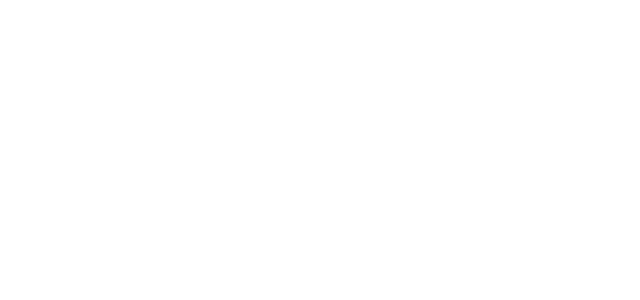
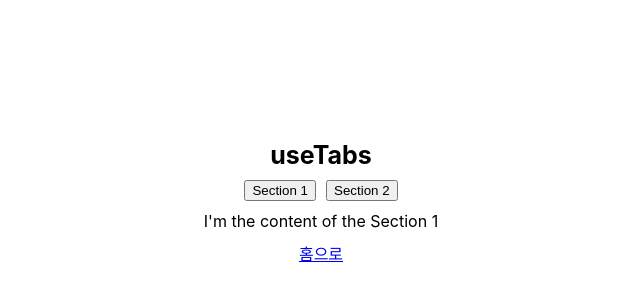
Before and after one commit to outclassstudio/custom-hooks, a React (Create React App) app: page /usetabs in a window 1280 px wide. Before the commit this address had no page. Shown: the part 198-498 px from the top of the page, without its empty margins (319-959 px from the left). Built offline with nearby package versions, Linux system fonts and the light colour scheme.

Commit message:
Feat: useTabs

```diff
--- a/package.json
+++ b/package.json
@@ -14,6 +14,7 @@
     "react-dom": "^18.2.0",
     "react-router-dom": "^6.4.5",
     "react-scripts": "5.0.1",
+    "styled-components": "^5.3.6",
     "typescript": "^4.9.4",
     "web-vitals": "^2.1.4"
   },
@@ -40,5 +41,8 @@
       "last 1 firefox version",
       "last 1 safari version"
     ]
+  },
+  "devDependencies": {
+    "@types/styled-components": "^5.1.26"
   }
 }
--- a/src/App.css
+++ /dev/null
@@ -1,38 +0,0 @@
-.App {
-  text-align: center;
-}
-
-.App-logo {
-  height: 40vmin;
-  pointer-events: none;
-}
-
-@media (prefers-reduced-motion: no-preference) {
-  .App-logo {
-    animation: App-logo-spin infinite 20s linear;
-  }
-}
-
-.App-header {
-  background-color: #282c34;
-  min-height: 100vh;
-  display: flex;
-  flex-direction: column;
-  align-items: center;
-  justify-content: center;
-  font-size: calc(10px + 2vmin);
-  color: white;
-}
-
-.App-link {
-  color: #61dafb;
-}
-
-@keyframes App-logo-spin {
-  from {
-    transform: rotate(0deg);
-  }
-  to {
-    transform: rotate(360deg);
-  }
-}
--- a/src/App.tsx
+++ b/src/App.tsx
@@ -1,7 +1,7 @@
 import { BrowserRouter, Routes, Route } from 'react-router-dom';
-import './App.css';
 import Main from './pages/main';
 import UseInputPage from './pages/useInputPage';
+import UseTabsPage from './pages/useTabsPage';
 
 function App() {
   return (
@@ -9,6 +9,7 @@
       <Routes>
         <Route path="/" element={<Main/>}/>
         <Route path="/useinput" element={<UseInputPage/>}/>
+        <Route path="/usetabs" element={<UseTabsPage/>}/>
       </Routes>
     </BrowserRouter>
   );
--- /dev/null
+++ b/src/hooks/useTabs.tsx
@@ -0,0 +1,16 @@
+import { useState } from "react"
+
+const useTabs = (initalTab:number, allTabs:any) => {
+  const [currentIdx, setCurrentIdx] = useState(initalTab)
+
+  if(!allTabs || !Array.isArray(allTabs)) {
+    return
+  }
+
+  return {
+    currentItem: allTabs[currentIdx],
+    changeItem: setCurrentIdx
+  }
+}
+
+export default useTabs
--- a/src/pages/main.tsx
+++ b/src/pages/main.tsx
@@ -1,11 +1,32 @@
 import {useNavigate} from "react-router-dom"
+import styled from "styled-components"
+import { FlexColumnDivCentered } from "../style/utility.style"
 
 const Main = () => {
   const navigate = useNavigate()
 
-  return <div>
-    <button onClick={() => navigate("/useinput")}>useInput</button>
-  </div>
+  return (
+    <MainContainer>
+      <MainTitle>My Custom Hooks</MainTitle>
+      <HookBtn onClick={() => navigate("/useinput")}>useInput</HookBtn>
+      <HookBtn onClick={() => navigate("/usetabs")}>useTabs</HookBtn>
+    </MainContainer>
+  )
 }
 
 export default Main
+
+const MainContainer = styled(FlexColumnDivCentered)`
+  height: 100vh;
+  gap: 10px;
+`
+const MainTitle = styled.div`
+  font-size: 25px;
+  font-weight: 700;
+`
+const HookBtn = styled.button`
+  width: 215px;
+  height: 42px;
+  font-size: 16px;
+  font-weight: 600;
+`
--- a/src/pages/useInputPage.tsx
+++ b/src/pages/useInputPage.tsx
@@ -1,13 +1,29 @@
+import styled from "styled-components"
 import useInput from "../hooks/useInput"
+import { FlexColumnDivCentered, Title } from "../style/utility.style"
+import { Link } from "react-router-dom"
 
 const UseInputPage = () => {
   const maxLen = (value:string) => value.length <= 10
   const name = useInput("Mr", maxLen)
 
-  return <div>
-    <h1>useInput</h1>
-    <input placeholder="Name" {...name}/>
-  </div>
+  return(
+    <UseInputContainer>
+      <Title>useInput</Title>
+      <Input placeholder="Name" {...name}/>
+      <Link to="/">홈으로</Link>
+    </UseInputContainer>
+  )
 }
 
 export default UseInputPage
+
+const UseInputContainer = styled(FlexColumnDivCentered)`
+  height: 100vh;
+  gap: 10px;
+`
+const Input = styled.input`
+  width: 200px;
+  height: 20px;
+  padding: 10px;
+`
--- /dev/null
+++ b/src/pages/useTabsPage.tsx
@@ -0,0 +1,40 @@
+import styled from "styled-components"
+import { FlexColumnDivCentered, FlexDivCentered, Title } from "../style/utility.style"
+import { Link } from "react-router-dom"
+import useTabs from "../hooks/useTabs"
+
+const content = [
+  {
+    tab: "Section 1",
+    content: "I'm the content of the Section 1"
+  },
+  {
+    tab: "Section 2",
+    content: "I'm the content of the Section 2"
+  }
+]
+
+const UseTabsPage = () => {
+  const tabs = useTabs(0, content)
+
+  return (
+  <UseTabsContainer>
+    <Title>useTabs</Title>
+    <BtnWrapper>
+      {content.map((section, idx) => <button key={idx} onClick={() => tabs?.changeItem(idx)}>{section.tab}</button>)}
+    </BtnWrapper>
+    {tabs?.currentItem?.content}
+    <Link to="/">홈으로</Link>
+  </UseTabsContainer>
+  )
+}
+
+export default UseTabsPage
+
+const UseTabsContainer = styled(FlexColumnDivCentered)`
+  height: 100vh;
+  gap: 10px;
+`
+const BtnWrapper = styled(FlexDivCentered)`
+  gap: 10px
+`
--- /dev/null
+++ b/src/style/utility.style.ts
@@ -0,0 +1,24 @@
+import styled from "styled-components";
+
+export const FlexDiv = styled.div`
+  display: flex;
+`
+export const FlexColumnDiv = styled.div`
+  display: flex;
+  flex-direction: column;
+`
+export const FlexDivCentered = styled.div`
+  display: flex;
+  justify-content: center;
+  align-items: center;
+`
+export const FlexColumnDivCentered = styled.div`
+  display: flex;
+  flex-direction: column;
+  justify-content: center;
+  align-items: center;
+`
+export const Title = styled.div`
+  font-size: 25px;
+  font-weight: 700;
+`
```
Also changed, not shown: 2 other files (tests, documents, lock files or other folders).
